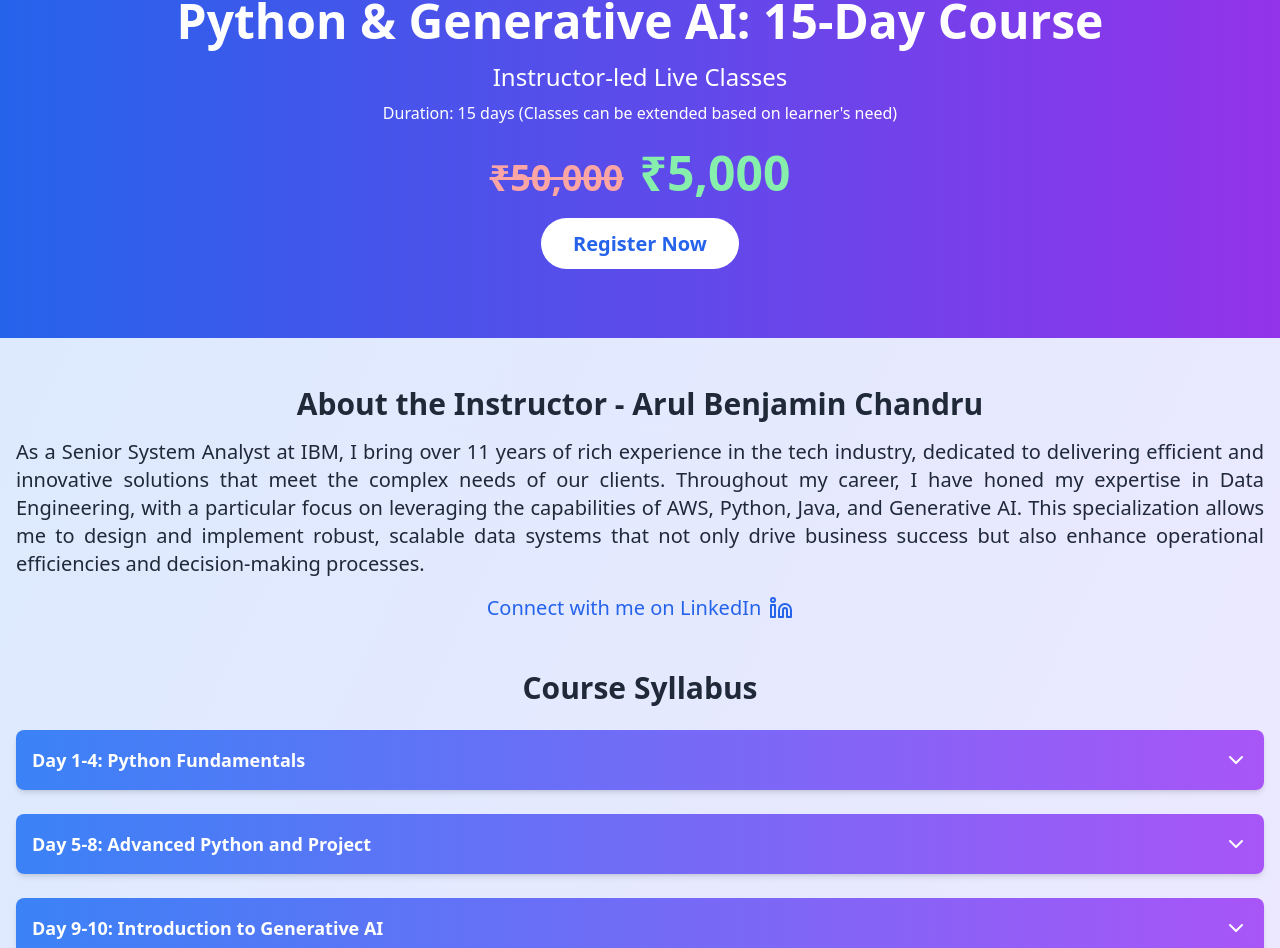
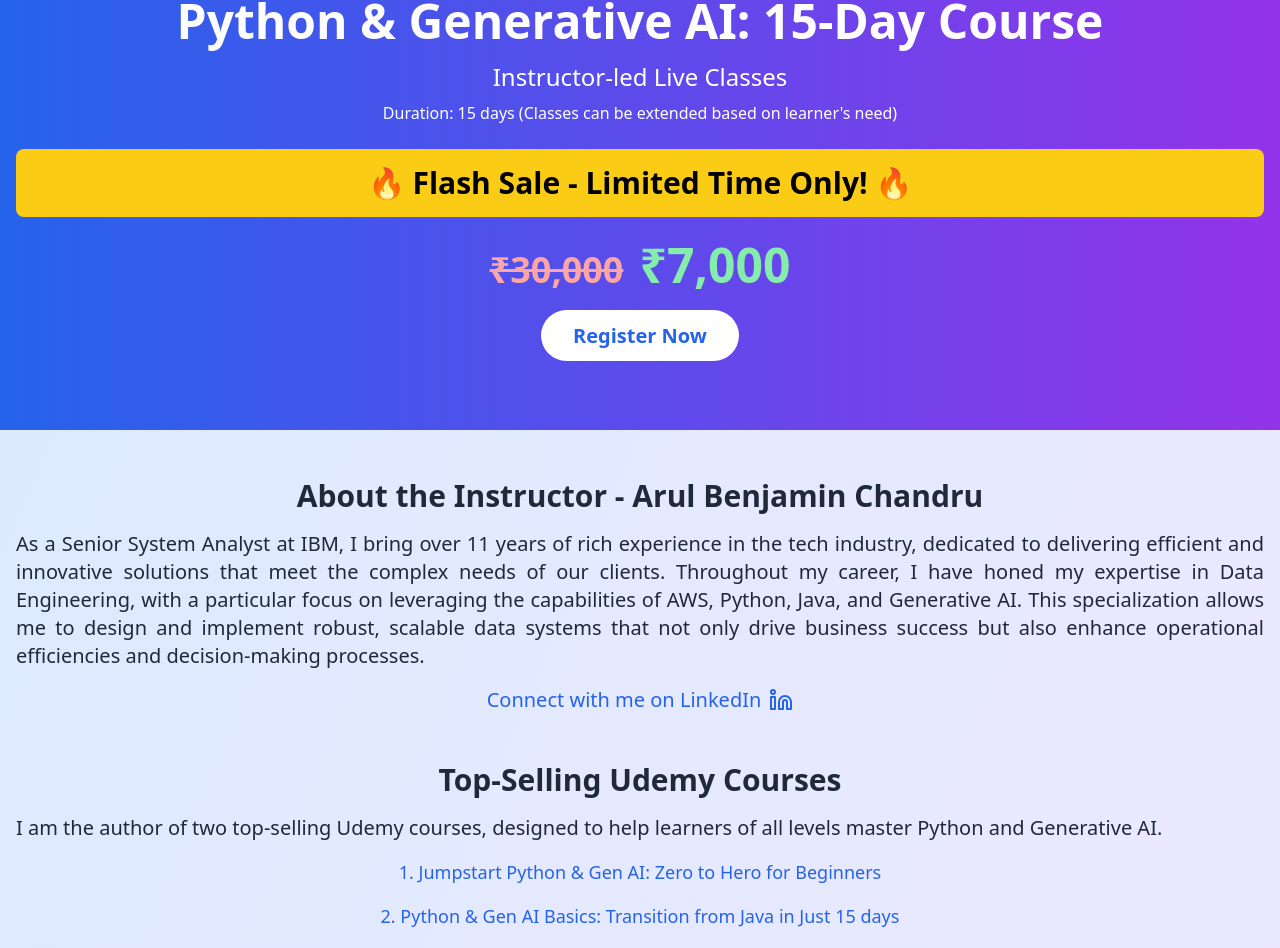
Before and after one commit to arulbenjaminchandru/pythongenai, a Next.js app in the folder my-project/: page / in a window 1280 px wide. Shown: the part 83-1031 px from the top of the page. Built offline with nearby package versions, Linux system fonts and the light colour scheme.

Commit message:
added few more changes

```diff
--- a/my-project/src/app/page.tsx
+++ b/my-project/src/app/page.tsx
@@ -17,10 +17,17 @@ const LandingPage = () => {
     <h1 className="text-5xl font-bold mb-4 animate-pulse">Python & Generative AI: 15-Day Course</h1>
     <p className="text-2xl mb-2">Instructor-led Live Classes</p>
     <p className="mb-6">Duration: 15 days (Classes can be extended based on learner's need)</p>
+
+    {/* Flash Sale Section */}
+    <div className="bg-yellow-400 text-black font-bold p-4 rounded-lg mb-6">
+      <span className="text-3xl animate-pulse">🔥 Flash Sale - Limited Time Only! 🔥</span>
+    </div>
+
     <div className="mb-8">
-          <span className="text-4xl font-bold line-through text-red-300 mr-4">₹50,000</span>
-          <span className="text-5xl font-bold text-green-300">₹5,000</span>
+      <span className="text-4xl font-bold line-through text-red-300 mr-4">₹30,000</span>
+      <span className="text-5xl font-bold text-green-300 animate-pulse">₹7,000</span>
     </div>
+
         <a
           href="#register"
           className="bg-white text-blue-600 px-8 py-3 rounded-full text-xl font-bold hover:bg-blue-100 transition duration-300 animate-bounce"
@@ -47,6 +54,30 @@ const LandingPage = () => {
     </p>
   </section>
 
+  <section className="mb-12 text-center">
+    <h2 className="text-3xl font-bold mb-4">Top-Selling Udemy Courses</h2>
+    <p className="text-xl text-justify mb-4">
+      I am the author of two top-selling Udemy courses, designed to help learners of all levels master Python and Generative AI.
+    </p>
+    <div className="flex flex-col items-center space-y-4">
+      <a
+        href="https://www.udemy.com/course/python-genai-from-scratch/?referralCode=9E4435651499D10237CC"
+        target="_blank"
+        rel="noopener noreferrer"
+        className="text-blue-600 hover:underline text-lg"
+      >
+        1. Jumpstart Python & Gen AI: Zero to Hero for Beginners
+      </a>
+      <a
+        href="https://www.udemy.com/course/python-genai-basics/?referralCode=47F4950D6FADA6C59E08"
+        target="_blank"
+        rel="noopener noreferrer"
+        className="text-blue-600 hover:underline text-lg"
+      >
+        2. Python & Gen AI Basics: Transition from Java in Just 15 days
+      </a>
+    </div>
+  </section>
 
         <section className="mb-12">
           <h2 className="text-3xl font-bold mb-6 text-center">Course Syllabus</h2>
@@ -188,7 +219,7 @@ const SyllabusSection : React.FC<SyllabusSectionProps> = ({ title, topics }) =>
 };
 
 const DemoVideo : React.FC<DemoVideoProps> = ({ title, videoId }) => {
-  const [isPlaying, setIsPlaying] = useState(false);
+  const [isPlaying, setIsPlaying] = useState(true);
 
   return (
     <div className="bg-white rounded-lg shadow-md overflow-hidden">
```
Lines whose indentation alone changed are shown as unchanged.
